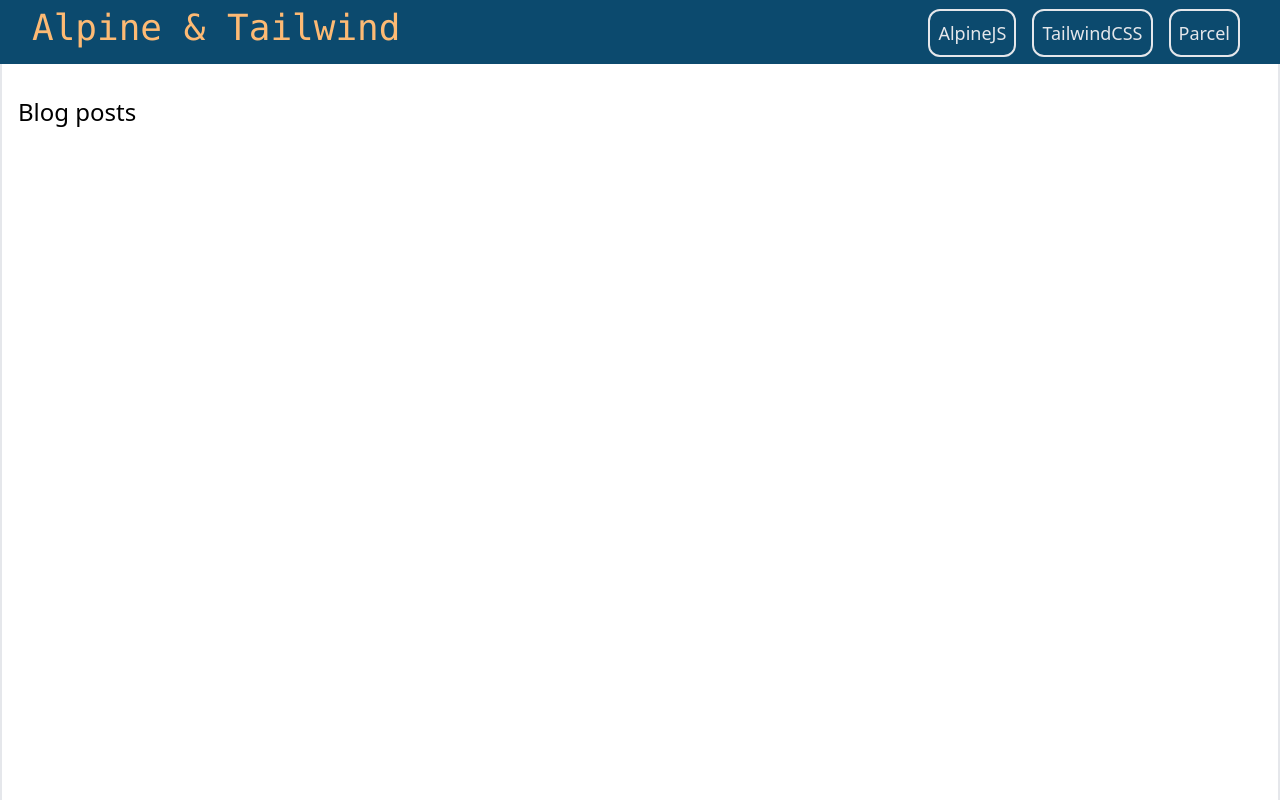
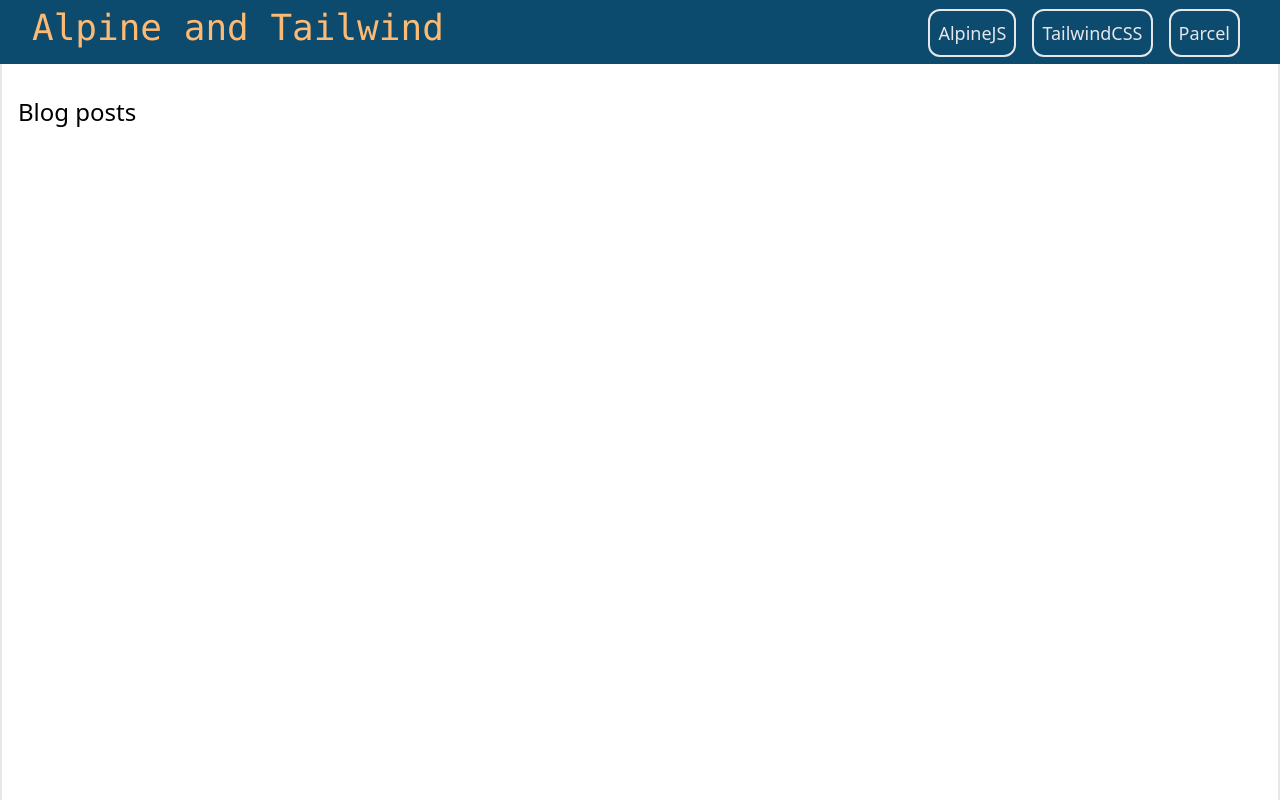
Before and after one commit to CharcoalStyles/AlpineJS-TailwindCSS-Parcel, a website built with Parcel: page src/index.html in a window 1280 px wide. Built offline with nearby package versions, Linux system fonts and the light colour scheme; no server answers.

Commit message:
Update index.html

```diff
--- a/src/index.html
+++ b/src/index.html
@@ -4,7 +4,7 @@
 <head>
   <meta charset='utf-8'>
   <meta http-equiv='X-UA-Compatible' content='IE=edge'>
-  <title>Alpine & Tailwind in Parcel</title>
+  <title>Alpine and Tailwind in Parcel</title>
   <meta name='viewport' content='width=device-width, initial-scale=1'>
   <link href="index.css" rel="stylesheet">
   <script type="module" src="index.js"></script>
@@ -13,7 +13,7 @@
 <body>
   <div
     class="fixed top-0 left-0 w-screen h-16 text-center px-8 bg-sky-900 text-black py-2 flex flex-row justify-between items-baseline">
-    <h1 class="text-orange-300 font-mono">Alpine & Tailwind</h1>
+    <h1 class="text-orange-300 font-mono">Alpine and Tailwind</h1>
     <div class="flex flex-row"
       x-data="{tech: [{name: 'AlpineJS', url: 'https://alpinejs.dev/'}, {name: 'TailwindCSS', url: 'https://tailwindcss.com/'}, {name: 'Parcel', url: 'https://parceljs.org/'}]}">
       <template x-for="t in tech" :key="t.name">
```
